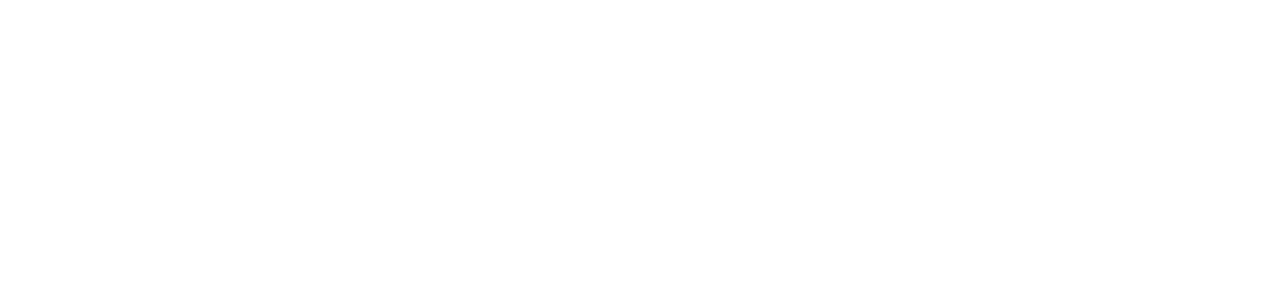
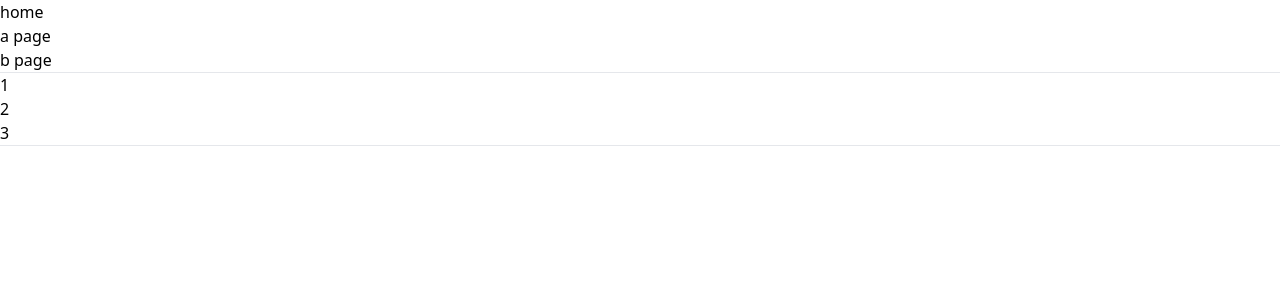
Before and after one commit to Andrii-77/react-lesson-hw, a React (Vite) app: page /b in a window 1280 px wide. Shown: the top 300 px of the page. Built offline with nearby package versions, Linux system fonts and the light colour scheme.

Commit message:
Вивчив react 3 1 basic router.

```diff
--- a/package.json
+++ b/package.json
@@ -11,7 +11,8 @@
   },
   "dependencies": {
     "react": "^18.3.1",
-    "react-dom": "^18.3.1"
+    "react-dom": "^18.3.1",
+    "react-router-dom": "^7.1.1"
   },
   "devDependencies": {
     "@eslint/js": "^9.17.0",
--- /dev/null
+++ b/src/components/menu/Menu.tsx
@@ -0,0 +1,15 @@
+import {Link} from "react-router-dom";
+
+const Menu = () => {
+    return (
+        <div>
+            <ul>
+                <li><Link to={'/'}>home</Link></li>
+                <li><Link to={'/a'}>a page</Link></li>
+                <li><Link to={'/b'}>b page</Link></li>
+            </ul>
+        </div>
+    );
+};
+
+export default Menu;
--- /dev/null
+++ b/src/layouts/MainLayout.tsx
@@ -0,0 +1,14 @@
+import Menu from "../components/menu/Menu.tsx";
+import {Outlet} from "react-router-dom";
+
+const MainLayout = () => {
+    return (
+        <div>
+            <Menu/>
+            <hr/>
+            <Outlet/>
+        </div>
+    );
+};
+
+export default MainLayout;
--- /dev/null
+++ b/src/pages/APage.tsx
@@ -0,0 +1,9 @@
+const APage = () => {
+    return (
+        <div>
+            APage
+        </div>
+    );
+};
+
+export default APage;
--- /dev/null
+++ b/src/pages/BPage.tsx
@@ -0,0 +1,23 @@
+import {Link, Outlet} from "react-router-dom";
+
+const BPage = () => {
+    return (
+        <div>
+            <ul>
+                <li>
+                    <Link to={'1'}>1</Link>
+                </li>
+                <li>
+                    <Link to={'2'}>2</Link>
+                </li>
+                <li>
+                    <Link to={'3'}>3</Link>
+                </li>
+            </ul>
+            <hr/>
+            <Outlet/>
+        </div>
+    );
+};
+
+export default BPage;
--- /dev/null
+++ b/src/pages/HomePage.tsx
@@ -0,0 +1,9 @@
+const HomePage = () => {
+    return (
+        <div>
+            HomePage
+        </div>
+    );
+};
+
+export default HomePage;
```
Also changed, not shown: src/main.tsx (+29 -3 lines), 1 other file (tests, documents, lock files or other folders).
